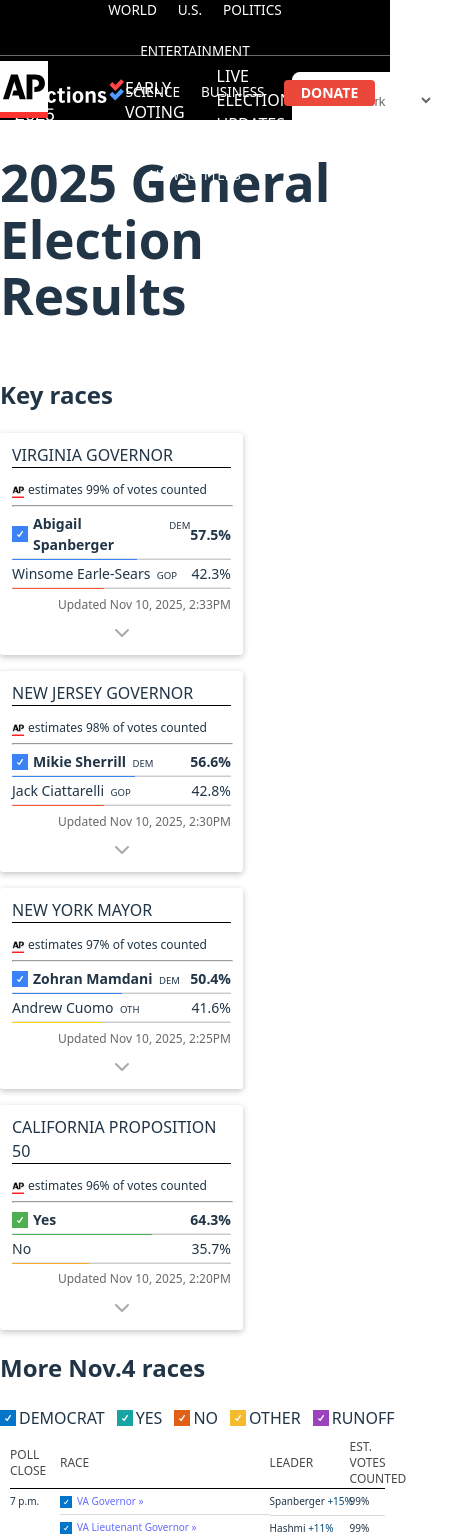
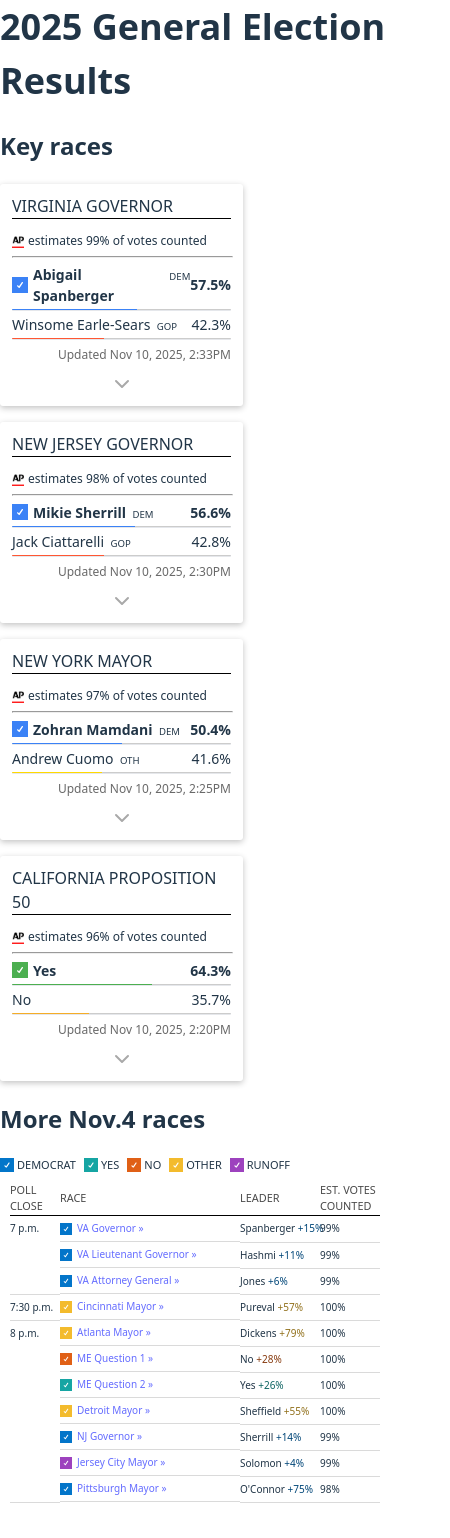
Before and after one commit to chen-luke/ap-news-election, a React (Vite) app: page / in a window 390 px wide. Shown: the top 1538 px of the page, 450 px wide, since content can reach past the window. Built offline with nearby package versions, Linux system fonts and the light colour scheme.

Commit message:
Enhance responsiveness of App and RaceLegend components for smaller screens

```diff
--- a/src/App.tsx
+++ b/src/App.tsx
@@ -15,21 +15,32 @@
   max-width: 1030px;
 `;
 
+const ElectionTitle = styled.div`
+  font-size: 3.25rem;
+  font-weight: 700;
+  @media (max-width: 600px) {
+    font-size: 2.25rem;
+  }
+`;
+
 const StyledHr = styled.hr`
   border: none;
   border-top: 1px solid #ccc;
   width: 385px;
   margin: 4rem auto;
+  @media (max-width: 450px) {
+    width: 80%;
+  }
 `;
 
 function App() {
   return (
     <>
       <div>
-        <Nav />
-        <ToolBar />
+        {/* <Nav />
+        <ToolBar /> */}
         <MainContainer>
-          <h1>2025 General Election Results</h1>
+          <ElectionTitle>2025 General Election Results</ElectionTitle>
           <h2>Key races</h2>
           <KeyRaceCards />
           <OtherRaces />
--- a/src/components/other-race/RaceLegend.tsx
+++ b/src/components/other-race/RaceLegend.tsx
@@ -3,6 +3,14 @@
 const PartyLegends = styled.div`
   display: flex;
   gap: 0.75rem;
+  @media (max-width: 600px) {
+    font-size: 11px;
+    gap: 0.5rem;
+    svg {
+      width: 14px;
+      height: 14px;
+    }
+  }
 `;
 
 const Legend = styled.div`
--- a/src/components/other-race/RaceTable.tsx
+++ b/src/components/other-race/RaceTable.tsx
@@ -71,13 +71,16 @@
       width: 80px;
     } /* Leader */
     col:nth-child(4) {
-      width: 35px;
+      width: 60px;
     } /* Est Votes */
 
     /* Optional: tightening padding could help here too */
     td,
     th {
       padding-right: 2px;
+    }
+    th {
+      font-size: 0.68rem;
     }
   }
 `;
```
